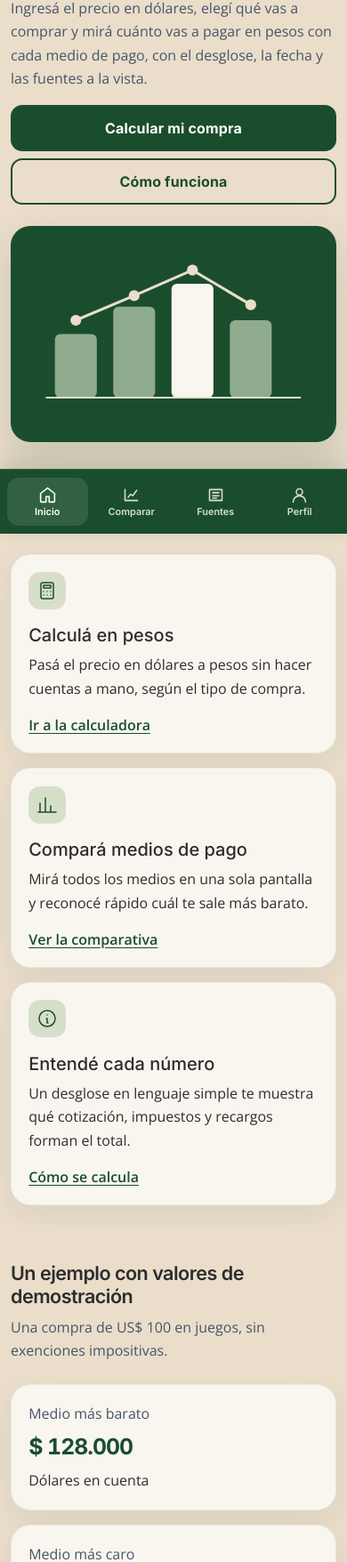
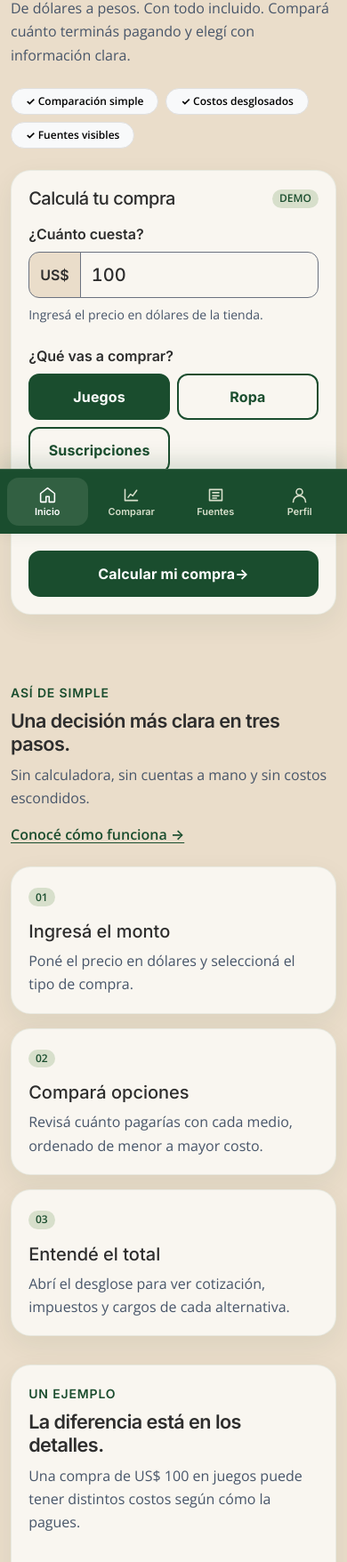
Before and after one commit to maiaKupersmidUADE/repoauxiliar, a plain HTML site: page index.html in a window 390 px wide. Shown: the part 244-2000 px from the top of the page at 89% size. Drawn offline with nearby package versions, Linux system fonts and the light colour scheme.

Commit message:
Rediseñar inicio como experiencia de app mobile-first

```diff
--- a/index.html
+++ b/index.html
@@ -3,8 +3,8 @@
 <head>
   <meta charset="utf-8">
   <meta name="viewport" content="width=device-width, initial-scale=1">
-  <title>Inicio | USDecide</title>
-  <meta name="description" content="USDecide te muestra cuánto vas a pagar en pesos por una compra en dólares y con qué medio de pago te conviene.">
+  <title>USDecide | El precio real, sin sorpresas</title>
+  <meta name="description" content="Calculá cuánto cuesta realmente una compra en dólares desde Argentina y compará medios de pago con impuestos y cargos incluidos.">
   <meta name="theme-color" content="#1A4D2E">
   <link rel="icon" href="assets/img/favicon.svg" type="image/svg+xml">
   <link rel="preconnect" href="https://fonts.googleapis.com">
@@ -24,11 +24,11 @@
         <div class="collapse navbar-collapse" id="menuPrincipal">
           <ul class="navbar-nav ms-auto">
             <li class="nav-item"><a class="nav-link" href="index.html" aria-current="page">Inicio</a></li>
-            <li class="nav-item"><a class="nav-link" href="secciones/calculadora.html" >Calculadora</a></li>
-            <li class="nav-item"><a class="nav-link" href="secciones/comparativa.html" >Comparativa</a></li>
+            <li class="nav-item"><a class="nav-link" href="secciones/calculadora.html">Calculadora</a></li>
+            <li class="nav-item"><a class="nav-link" href="secciones/comparativa.html">Comparativa</a></li>
             <li class="nav-item"><a class="nav-link" href="secciones/como-funciona.html">Cómo funciona</a></li>
-            <li class="nav-item"><a class="nav-link" href="secciones/transparencia.html" >Transparencia</a></li>
-            <li class="nav-item"><a class="nav-link" href="secciones/perfil.html" >Mi perfil</a></li>
+            <li class="nav-item"><a class="nav-link" href="secciones/transparencia.html">Transparencia</a></li>
+            <li class="nav-item"><a class="nav-link" href="secciones/perfil.html">Mi perfil</a></li>
           </ul>
         </div>
       </div>
@@ -38,128 +38,145 @@
   <main id="contenido">
     <section class="hero" aria-labelledby="titulo-hero">
       <div class="container">
-        <div class="row align-items-center g-4">
+        <div class="row align-items-center g-4 g-xl-5">
           <div class="col-lg-7">
-            <p class="eyebrow">Compras en dólares desde Argentina</p>
-            <h1 id="titulo-hero">El precio real, sin sorpresas</h1>
-            <p class="lead">Ingresá el precio en dólares, elegí qué vas a comprar y mirá cuánto vas a pagar en pesos con cada medio de pago, con el desglose, la fecha y las fuentes a la vista.</p>
-            <div class="d-flex flex-column flex-sm-row gap-2">
-              <a class="btn btn-usd" href="secciones/calculadora.html">Calcular mi compra</a>
-              <a class="btn btn-usd-outline" href="secciones/como-funciona.html">Cómo funciona</a>
+            <p class="eyebrow">ANTES DE COMPRAR · ARGENTINA</p>
+            <h1 id="titulo-hero">El precio real,<br class="d-none d-sm-block"> sin sorpresas.</h1>
+            <p class="lead">De dólares a pesos. Con todo incluido. Compará cuánto terminás pagando y elegí con información clara.</p>
+            <div class="d-flex flex-wrap gap-2 mt-4">
+              <span class="badge rounded-pill text-bg-light border px-3 py-2" style="color:#1a4d2e">✓ Comparación simple</span>
+              <span class="badge rounded-pill text-bg-light border px-3 py-2" style="color:#1a4d2e">✓ Costos desglosados</span>
+              <span class="badge rounded-pill text-bg-light border px-3 py-2" style="color:#1a4d2e">✓ Fuentes visibles</span>
             </div>
           </div>
           <div class="col-lg-5">
-            <div class="hero-panel" aria-hidden="true">
-              <svg viewBox="0 0 320 200" xmlns="http://www.w3.org/2000/svg" focusable="false">
-                <rect x="30" y="100" width="46" height="70" rx="6" fill="#8EAC8D"/>
-                <rect x="94" y="70" width="46" height="100" rx="6" fill="#8EAC8D"/>
-                <rect x="158" y="45" width="46" height="125" rx="6" fill="#F9F6F0"/>
-                <rect x="222" y="85" width="46" height="85" rx="6" fill="#8EAC8D"/>
-                <polyline points="53,85 117,58 181,30 245,68" fill="none" stroke="#EADDCA" stroke-width="3" stroke-linecap="round" stroke-linejoin="round"/>
-                <circle cx="53" cy="85" r="6" fill="#EADDCA"/>
-                <circle cx="117" cy="58" r="6" fill="#EADDCA"/>
-                <circle cx="181" cy="30" r="6" fill="#EADDCA"/>
-                <circle cx="245" cy="68" r="6" fill="#EADDCA"/>
-                <line x1="20" y1="170" x2="300" y2="170" stroke="#EADDCA" stroke-width="2"/>
-              </svg>
+            <section class="usd-card calculadora-inicio" aria-labelledby="titulo-calculo-inicio">
+              <div class="d-flex align-items-center justify-content-between mb-3">
+                <h2 id="titulo-calculo-inicio" class="h5 mb-0">Calculá tu compra</h2>
+                <span class="badge rounded-pill" style="background:#d7dfcb;color:#1a4d2e">DEMO</span>
+              </div>
+              <form id="formInicio" novalidate>
+                <label for="montoInicio" class="form-label">¿Cuánto cuesta?</label>
+                <div class="input-group mb-2">
+                  <span class="input-group-text">US$</span>
+                  <input class="form-control input-monto" type="number" id="montoInicio" min="0.01" max="100000" step="0.01" value="100" inputmode="decimal" placeholder="100,00" required>
+                </div>
+                <div class="form-text mb-4">Ingresá el precio en dólares de la tienda.</div>
+                <fieldset class="mb-4">
+                  <legend class="form-label fs-6">¿Qué vas a comprar?</legend>
+                  <div class="categorias" id="categoriasInicio">
+                    <button class="btn btn-usd" type="button" data-categoria="juegos" aria-pressed="true">Juegos</button>
+                    <button class="btn btn-usd-outline" type="button" data-categoria="ropa" aria-pressed="false">Ropa</button>
+                    <button class="btn btn-usd-outline" type="button" data-categoria="suscripciones" aria-pressed="false">Suscripciones</button>
+                  </div>
+                </fieldset>
+                <p class="small text-muted-usd mb-3"><span aria-hidden="true">ⓘ</span> Valores ilustrativos, no es una cotización en vivo.</p>
+                <div id="mensajeInicio" class="invalid-feedback d-block mb-2" role="alert" hidden></div>
+                <button class="btn btn-usd w-100" type="submit">Calcular mi compra <span aria-hidden="true">→</span></button>
+              </form>
+            </section>
+          </div>
+        </div>
+      </div>
+    </section>
+
+    <section class="seccion" aria-labelledby="titulo-pasos">
+      <div class="container">
+        <div class="row align-items-end g-3 mb-4">
+          <div class="col-md-8">
+            <p class="eyebrow mb-2">ASÍ DE SIMPLE</p>
+            <h2 id="titulo-pasos" class="mb-2">Una decisión más clara en tres pasos.</h2>
+            <p class="text-muted-usd mb-0">Sin calculadora, sin cuentas a mano y sin costos escondidos.</p>
+          </div>
+          <div class="col-md-4 text-md-end"><a href="secciones/como-funciona.html">Conocé cómo funciona →</a></div>
+        </div>
+        <div class="row g-3">
+          <div class="col-md-4">
+            <article class="usd-card h-100">
+              <span class="badge rounded-pill mb-3" style="background:#d7dfcb;color:#1a4d2e">01</span>
+              <h3 class="h5">Ingresá el monto</h3>
+              <p class="mb-0 text-muted-usd">Poné el precio en dólares y seleccioná el tipo de compra.</p>
+            </article>
+          </div>
+          <div class="col-md-4">
+            <article class="usd-card h-100">
+              <span class="badge rounded-pill mb-3" style="background:#d7dfcb;color:#1a4d2e">02</span>
+              <h3 class="h5">Compará opciones</h3>
+              <p class="mb-0 text-muted-usd">Revisá cuánto pagarías con cada medio, ordenado de menor a mayor costo.</p>
+            </article>
+          </div>
+          <div class="col-md-4">
+            <article class="usd-card h-100">
+              <span class="badge rounded-pill mb-3" style="background:#d7dfcb;color:#1a4d2e">03</span>
+              <h3 class="h5">Entendé el total</h3>
+              <p class="mb-0 text-muted-usd">Abrí el desglose para ver cotización, impuestos y cargos de cada alternativa.</p>
+            </article>
+          </div>
+        </div>
+      </div>
+    </section>
+
+    <section class="seccion pt-0" aria-labelledby="titulo-ejemplo">
+      <div class="container">
+        <div class="usd-card">
+          <div class="row align-items-center g-4">
+            <div class="col-lg-5">
+              <p class="eyebrow mb-2">UN EJEMPLO</p>
+              <h2 id="titulo-ejemplo">La diferencia está en los detalles.</h2>
+              <p class="text-muted-usd mb-0">Una compra de US$ 100 en juegos puede tener distintos costos según cómo la pagues.</p>
+            </div>
+            <div class="col-lg-7">
+              <div class="row g-3">
+                <div class="col-6 col-md-4">
+                  <p class="small text-muted-usd mb-1">Menor costo</p>
+                  <p class="ejemplo-numero mb-1" id="ejemploMin">—</p>
+                  <p class="small mb-0" id="ejemploMinMedio"></p>
+                </div>
+                <div class="col-6 col-md-4">
+                  <p class="small text-muted-usd mb-1">Mayor costo</p>
+                  <p class="ejemplo-numero mb-1" id="ejemploMax">—</p>
+                  <p class="small mb-0" id="ejemploMaxMedio"></p>
+                </div>
+                <div class="col-12 col-md-4">
+                  <p class="small text-muted-usd mb-1">Diferencia</p>
+                  <p class="ejemplo-numero mb-1" id="ejemploAhorro">—</p>
+                  <p class="small mb-0">Entre ambas opciones.</p>
+                </div>
+              </div>
             </div>
           </div>
         </div>
       </div>
     </section>
 
-    <section class="seccion" aria-labelledby="titulo-ofrece">
+    <section class="seccion pt-0" aria-labelledby="titulo-confianza">
       <div class="container">
-        <h2 id="titulo-ofrece" class="mb-4">Lo que te ofrece USDecide</h2>
         <div class="row g-3">
-          <div class="col-md-4">
-            <article class="usd-card h-100">
-              <svg class="icono-feature" viewBox="0 0 24 24" fill="none" stroke="currentColor" stroke-linecap="round" stroke-linejoin="round" aria-hidden="true" focusable="false">
-                <rect x="5" y="3" width="14" height="18" rx="2"/><rect x="8" y="6" width="8" height="3"/><path d="M8 13h.01M12 13h.01M16 13h.01M8 17h.01M12 17h.01M16 17h.01"/>
-              </svg>
-              <h3 class="h5">Calculá en pesos</h3>
-              <p class="mb-3">Pasá el precio en dólares a pesos sin hacer cuentas a mano, según el tipo de compra.</p>
-              <a href="secciones/calculadora.html">Ir a la calculadora</a>
-            </article>
+          <div class="col-md-7">
+            <div class="usd-card h-100">
+              <p class="eyebrow mb-2">TRANSPARENCIA</p>
+              <h2 id="titulo-confianza">Los datos, a la vista.</h2>
+              <p class="text-muted-usd">Cada estimación informa qué valores utiliza, cuándo fueron actualizados y de dónde provienen. Nada de presentar una simulación como si fuera una cotización en vivo.</p>
+              <a class="btn btn-usd-outline" href="secciones/transparencia.html">Ver fuentes y criterios</a>
+            </div>
           </div>
-          <div class="col-md-4">
-            <article class="usd-card h-100">
-              <svg class="icono-feature" viewBox="0 0 24 24" fill="none" stroke="currentColor" stroke-linecap="round" stroke-linejoin="round" aria-hidden="true" focusable="false">
-                <path d="M4 20V10M10 20V4M16 20v-7M22 20H2"/>
-              </svg>
-              <h3 class="h5">Compará medios de pago</h3>
-              <p class="mb-3">Mirá todos los medios en una sola pantalla y reconocé rápido cuál te sale más barato.</p>
-              <a href="secciones/comparativa.html">Ver la comparativa</a>
-            </article>
+          <div class="col-md-5">
+            <div class="h-100 rounded-4 p-4" style="background:#1a4d2e;color:#f9f6f0">
+              <h2 class="h4" style="color:#f9f6f0">Tu compra, tu decisión.</h2>
+              <p class="mb-3">Guardá tus preferencias para que los cálculos contemplen tu situación.</p>
+              <a class="btn btn-usd-claro" href="secciones/perfil.html">Configurar mi perfil</a>
+            </div>
           </div>
-          <div class="col-md-4">
-            <article class="usd-card h-100">
-              <svg class="icono-feature" viewBox="0 0 24 24" fill="none" stroke="currentColor" stroke-linecap="round" stroke-linejoin="round" aria-hidden="true" focusable="false">
-                <circle cx="12" cy="12" r="9"/><path d="M12 8h.01M11 12h1v5h1"/>
-              </svg>
-              <h3 class="h5">Entendé cada número</h3>
-              <p class="mb-3">Un desglose en lenguaje simple te muestra qué cotización, impuestos y recargos forman el total.</p>
-              <a href="secciones/como-funciona.html">Cómo se calcula</a>
-            </article>
-          </div>
-        </div>
-      </div>
-    </section>
-
-    <section class="seccion" aria-labelledby="titulo-ejemplo">
-      <div class="container">
-        <h2 id="titulo-ejemplo" class="mb-2">Un ejemplo con valores de demostración</h2>
-        <p class="text-muted-usd mb-4">Una compra de US$ 100 en juegos, sin exenciones impositivas.</p>
-        <div class="row g-3">
-          <div class="col-md-4">
-            <article class="usd-card h-100">
-              <p class="mb-1 text-muted-usd">Medio más barato</p>
-              <p class="ejemplo-numero mb-1" id="ejemploMin">—</p>
-              <p class="mb-0" id="ejemploMinMedio"></p>
-            </article>
-          </div>
-          <div class="col-md-4">
-            <article class="usd-card h-100">
-              <p class="mb-1 text-muted-usd">Medio más caro</p>
-              <p class="ejemplo-numero mb-1" id="ejemploMax">—</p>
-              <p class="mb-0" id="ejemploMaxMedio"></p>
-            </article>
-          </div>
-          <div class="col-md-4">
-            <article class="usd-card h-100">
-              <p class="mb-1 text-muted-usd">Diferencia entre ambos</p>
-              <p class="ejemplo-numero mb-1" id="ejemploAhorro">—</p>
-              <p class="mb-0">Es lo que podés ahorrar eligiendo bien.</p>
-            </article>
-          </div>
-        </div>
-      </div>
-    </section>
-
-    <section class="seccion" aria-labelledby="titulo-confianza">
-      <div class="container">
-        <div class="usd-card">
-          <h2 id="titulo-confianza" class="h3">Datos con fecha y fuente</h2>
-          <p>Las cotizaciones y los impuestos cambian seguido. Por eso cada resultado muestra de dónde salen los datos y cuándo se actualizaron por última vez.</p>
-          <a class="btn btn-usd-outline" href="secciones/transparencia.html">Ver fuentes y avisos legales</a>
         </div>
       </div>
     </section>
   </main>
 
   <nav class="bottom-app-nav" aria-label="Navegación de la aplicación">
-    <a href="index.html" aria-current="page">
-      <svg viewBox="0 0 24 24" fill="none" stroke-width="1.8" stroke-linecap="round" stroke-linejoin="round" aria-hidden="true"><path d="m3 10 9-7 9 7v10a1 1 0 0 1-1 1h-6v-7h-4v7H4a1 1 0 0 1-1-1z"/></svg><span>Inicio</span>
-    </a>
-    <a href="secciones/comparativa.html" >
-      <svg viewBox="0 0 24 24" fill="none" stroke-width="1.8" stroke-linecap="round" stroke-linejoin="round" aria-hidden="true"><path d="M4 19V5m0 14h16M8 15l3-4 3 2 5-7"/></svg><span>Comparar</span>
-    </a>
-    <a href="secciones/transparencia.html" >
-      <svg viewBox="0 0 24 24" fill="none" stroke-width="1.8" stroke-linecap="round" stroke-linejoin="round" aria-hidden="true"><path d="M4 5h16v14H4zM8 9h8M8 13h8M8 16h5"/></svg><span>Fuentes</span>
-    </a>
-    <a href="secciones/perfil.html" >
-      <svg viewBox="0 0 24 24" fill="none" stroke-width="1.8" stroke-linecap="round" stroke-linejoin="round" aria-hidden="true"><circle cx="12" cy="8" r="4"/><path d="M4 21a8 8 0 0 1 16 0"/></svg><span>Perfil</span>
-    </a>
+    <a href="index.html" aria-current="page"><svg viewBox="0 0 24 24" fill="none" stroke-width="1.8" stroke-linecap="round" stroke-linejoin="round" aria-hidden="true"><path d="m3 10 9-7 9 7v10a1 1 0 0 1-1 1h-6v-7h-4v7H4a1 1 0 0 1-1-1z"/></svg><span>Inicio</span></a>
+    <a href="secciones/comparativa.html"><svg viewBox="0 0 24 24" fill="none" stroke-width="1.8" stroke-linecap="round" stroke-linejoin="round" aria-hidden="true"><path d="M4 19V5m0 14h16M8 15l3-4 3 2 5-7"/></svg><span>Comparar</span></a>
+    <a href="secciones/transparencia.html"><svg viewBox="0 0 24 24" fill="none" stroke-width="1.8" stroke-linecap="round" stroke-linejoin="round" aria-hidden="true"><path d="M4 5h16v14H4zM8 9h8M8 13h8M8 16h5"/></svg><span>Fuentes</span></a>
+    <a href="secciones/perfil.html"><svg viewBox="0 0 24 24" fill="none" stroke-width="1.8" stroke-linecap="round" stroke-linejoin="round" aria-hidden="true"><circle cx="12" cy="8" r="4"/><path d="M4 21a8 8 0 0 1 16 0"/></svg><span>Perfil</span></a>
   </nav>
 
   <footer class="pie-usd">
```
